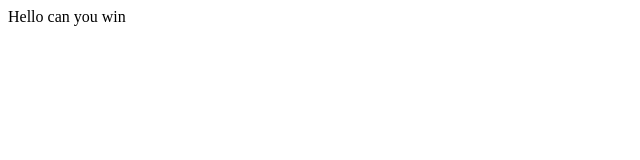
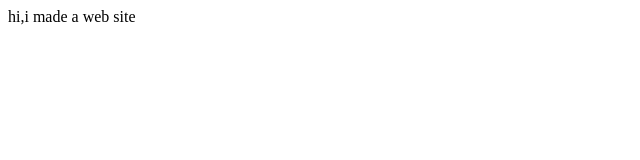
Before and after one commit to Ramacsv/mammoth, a plain HTML site: page index.html in a window 1280 px wide. Shown: the full height of the page, 0-640 px from the left. Drawn offline with Linux system fonts and the light colour scheme.

Commit message:
Update index.html

```diff
--- a/index.html
+++ b/index.html
@@ -3,7 +3,7 @@
   <title>Mammoth</title>
 </head>
 <body>
-Hello
-can you win
+hi,i made a web site
+
 </body>
 </html>
```
